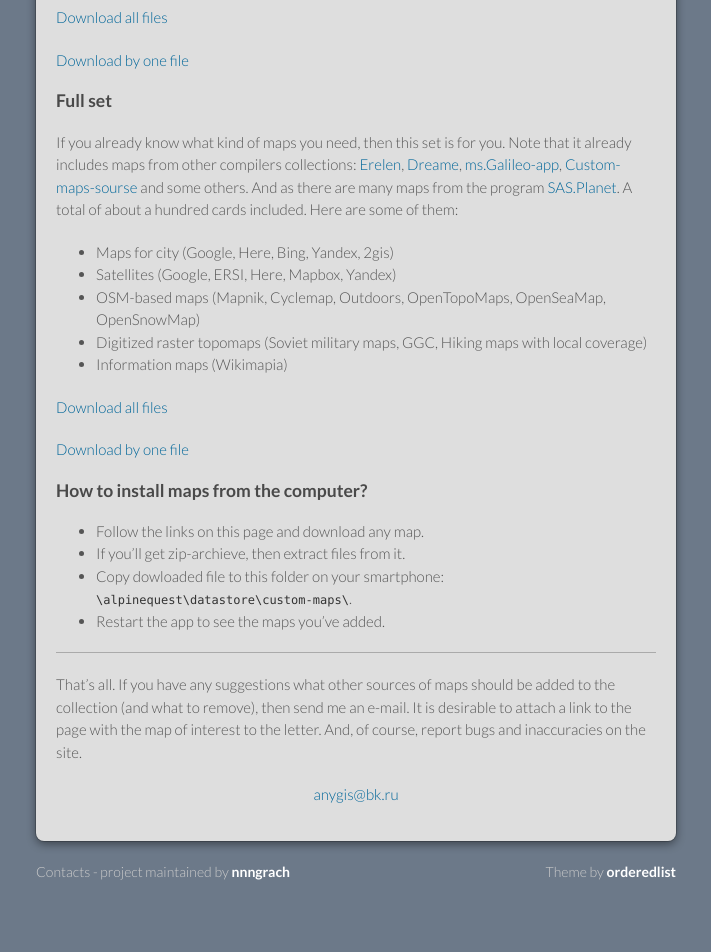
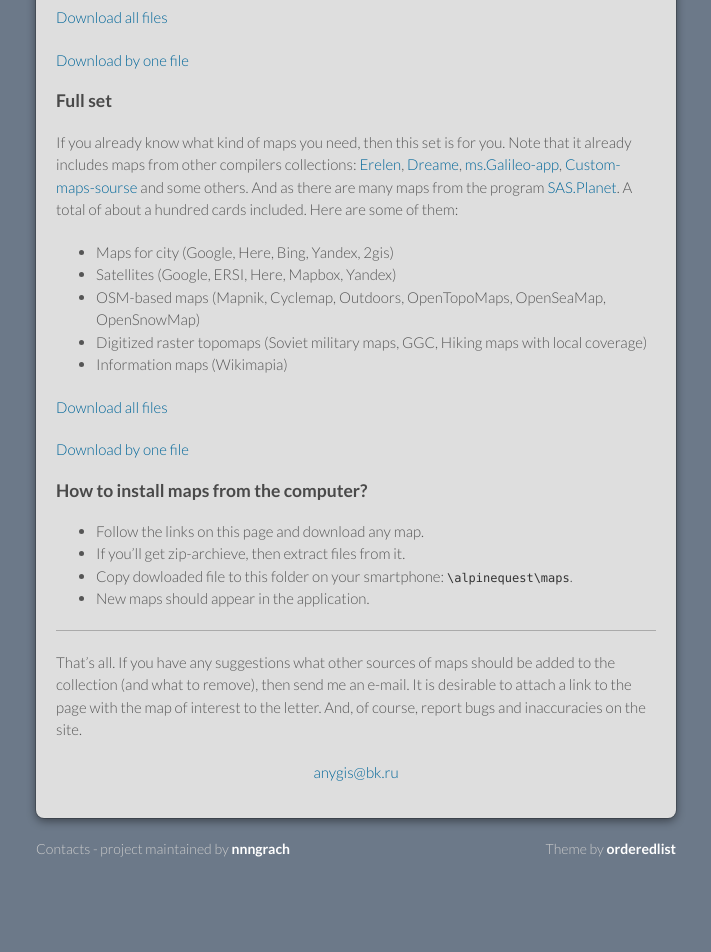
Before and after one commit to nnngrach/AnyGIS_Site, a Jekyll site: the page built from Web/Html/Alpine_en.md, in a window 1280 px wide. Shown: the part 848-1800 px from the top of the page, without its empty margins (284-995 px from the left). Built offline with Jekyll 4.4.1, drawn with Linux system fonts in a browser that asks for light colours; after the commit the page ends 1777 px from its top, so only the background shows below that.

Commit message:
Update Alpine_en.md

```diff
--- a/Web/Html/Alpine_en.md
+++ b/Web/Html/Alpine_en.md
@@ -75,8 +75,8 @@ If you already know what kind of maps you need, then this set is for you. Note t
 ### How to install maps from the computer?
 * Follow the links on this page and download any map.
 * If you'll get zip-archieve, then extract files from it.
-* Copy dowloaded file to this folder on your smartphone: `\alpinequest\datastore\custom-maps\`.
-* Restart the app to see the maps you've added.
+* Copy dowloaded file to this folder on your smartphone: `\alpinequest\maps`.
+* New maps should appear in the application.
 
 
 
```
